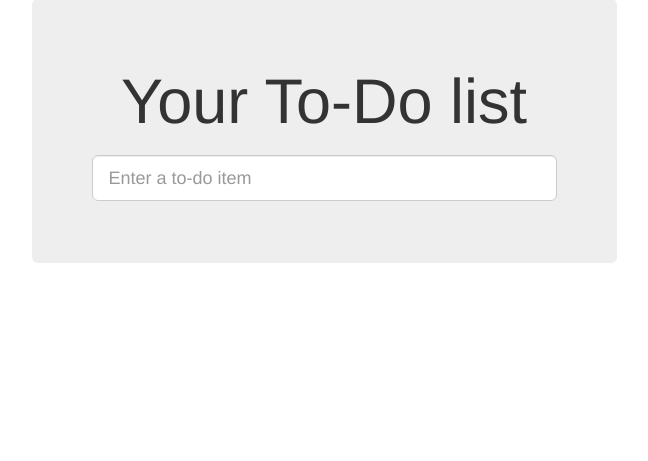
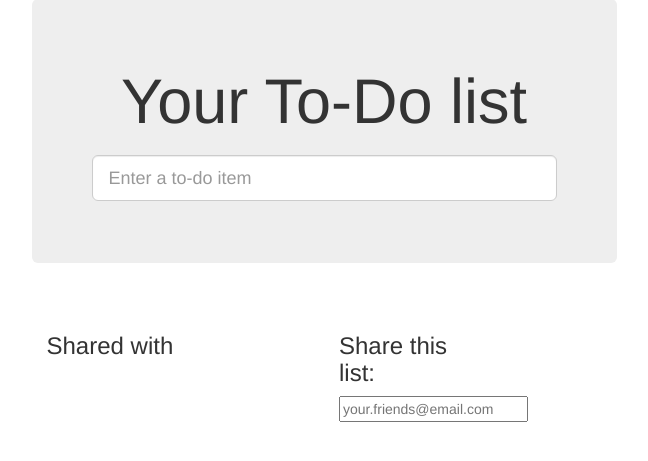
Before and after one commit to kacperstasica/tdd_project, a Django app: template lists/templates/list.html in a window 1280 px wide. Shown: the part 73-534 px from the top of the page, without its empty margins (316-964 px from the left). Run offline with Django 3.2, Linux system fonts and the light colour scheme; the template is opened without the code that fills it: values that come from a table or form of the project are taken from there, others are empty; some libraries are stand-ins or nearby versions.

Commit message:
Add sharing list functionality, and tests

```diff
--- a/lists/models.py
+++ b/lists/models.py
@@ -19,6 +19,7 @@ class List(models.Model):
     owner = models.ForeignKey(
         settings.AUTH_USER_MODEL, on_delete=models.CASCADE, blank=True, null=True,
     )
+    shared_with = models.ManyToManyField(settings.AUTH_USER_MODEL, related_name='shared_lists')
 
     def get_absolute_url(self):
         return reverse('view_list', args=[self.pk])
--- a/lists/templates/list.html
+++ b/lists/templates/list.html
@@ -4,10 +4,37 @@
 
 {% block form_action %}{% url 'view_list' list.id %}{% endblock %}
 
+
+
 {% block table %}
-    <table id="id_list_table" class="table">
+    <table id="id_list-table" class="table">
         {% for item in list.item_set.all %}
             <tr><td>{{ forloop.counter }}: {{ item.text }}</td></tr>
         {% endfor %}
     </table>
+    {% if list.owner %}
+        <p>List owner: <span id="id_list_owner">{{ list.owner.email }}</span></p>
+    {% endif %}
 {% endblock %}
+
+{% block extra_content %}
+    <div class="row">
+        <div class="col-md-6">
+            <h3>Shared with</h3>
+            <ul>
+                {% for sharee in list.shared_with.all %}
+                    <li class="list-sharee">{{ sharee.email }}</li>
+                {% endfor %}
+            </ul>
+        </div>
+
+        <div class="col-md-3">
+        <h3>Share this list:</h3>
+            <form class="form-inline" method="POST" action="{% url 'share_list' list.id %}">
+                {% csrf_token %}
+                <input name="sharee" placeholder="your.friends@email.com"/>
+            </form>
+        </div>
+    </div>
+
+{% endblock %}
--- a/lists/urls.py
+++ b/lists/urls.py
@@ -6,5 +6,6 @@ from lists import views
 urlpatterns = [
     path('new', views.new_list, name='new_list'),
     path('<int:list_id>/', views.view_list, name='view_list'),
-    path('users/<str:email>/', views.my_lists, name='my_lists')
+    path('<int:list_id>/share', views.share_list, name='share_list'),
+    path('users/<str:email>/', views.my_lists, name='my_lists'),
 ]
--- a/lists/views.py
+++ b/lists/views.py
@@ -37,3 +37,9 @@ def new_list(request):
 def my_lists(request, email):
     owner = User.objects.get(email=email)
     return render(request, 'my_lists.html', {'owner': owner})
+
+
+def share_list(request, list_id):
+    list_ = List.objects.get(id=list_id)
+    list_.shared_with.add(request.POST['sharee'])
+    return redirect(list_)
```
Also changed, not shown: lists/templates/my_lists.html (+10 -0 lines), lists/tests/test_models.py (+8 -0 lines), lists/tests/test_views.py (+25 -0 lines), lists/migrations/0007_list_shared_with.py (added).
